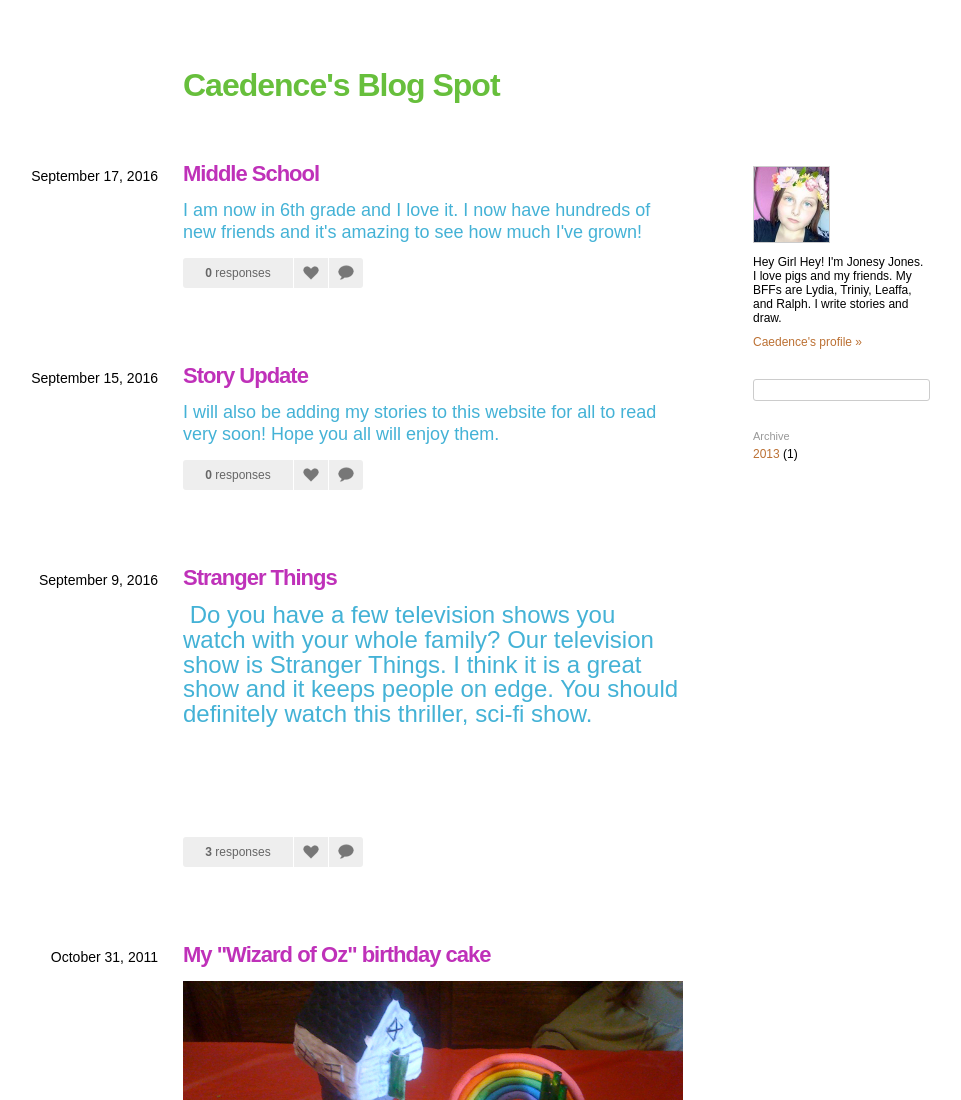
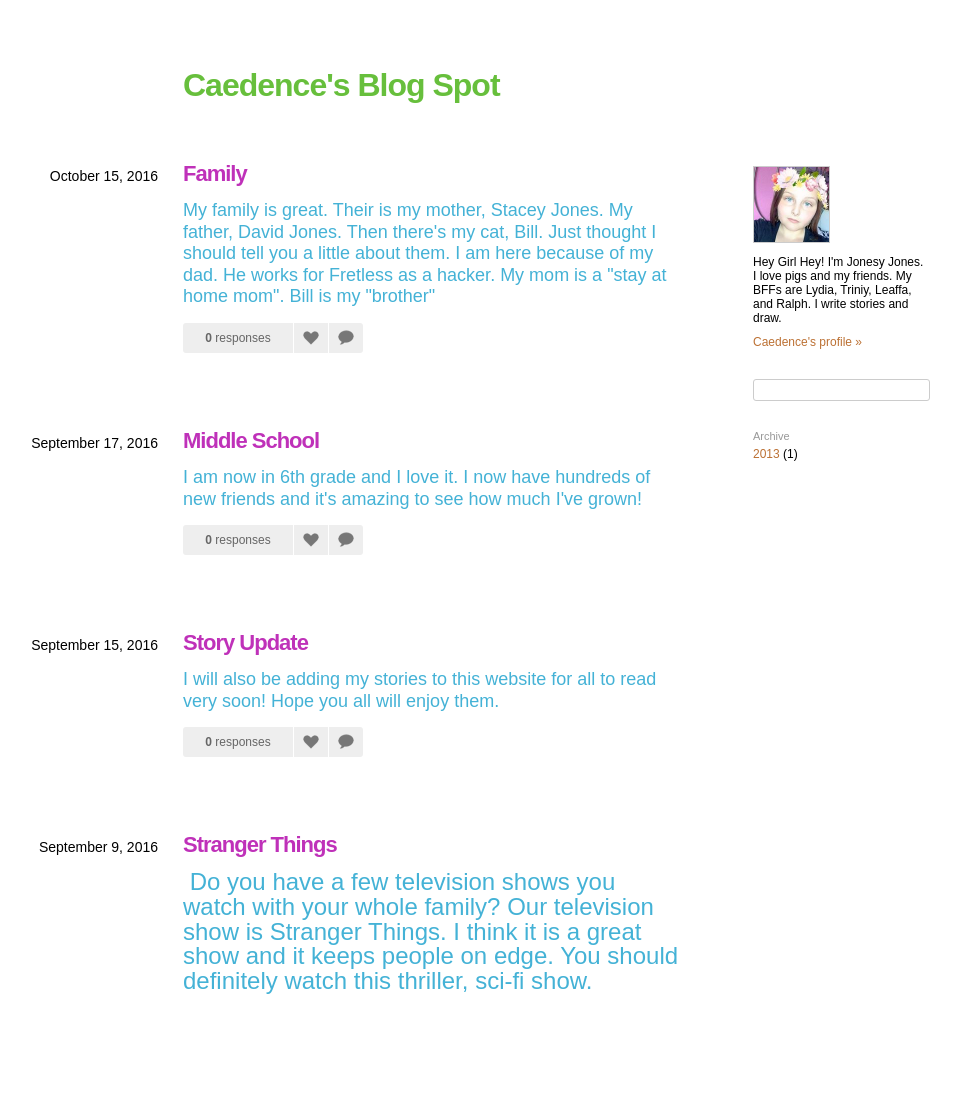
Before and after one commit to unixmonkey/caedence.net, a plain HTML site: page index.html in a window 1280 px wide. Shown: the top 1100 px of the page, without its empty margins (162-1123 px from the left). Drawn offline with Linux system fonts and the light colour scheme.

Commit message:
Add Oct 15, 2016 post

```diff
--- a/index.html
+++ b/index.html
@@ -167,6 +167,32 @@
       </aside>
       <div id="articles">
 
+        <article class="post clearfix">
+          <header>
+            <section>
+                <time pubdate="pubdate" datetime="2016-10-15"><a href="#">October 15, 2016</a></time>
+            </section>
+            <h1 class="post-title"><a href="#">Family</a></h1>
+          </header>
+          <div class="body">
+            <div class="inner">
+              <p>My family is great. Their is my mother, Stacey Jones. My father, David Jones. Then there's my cat, Bill. Just thought I should tell you a little about them. I am here because of my dad. He works for Fretless as a hacker. My mom is a "stay at home mom". Bill is my "brother"</p>
+            </div>
+          </div>
+          <footer>
+            <aside class="p_responses light">
+                <nav class='p_response_widget'>
+                  <ul class='clearfix'>
+                    <li class='p_responses_link'><a href="/responses/recent?post_id=176399805" data-posterous-response-count="176399805" data-response-post-id="176399805" title="View responses to this post"><strong>0</strong> responses</a></li>
+                    <li class='p_like_link'><a href="/likes/create?like_type=post&amp;post_id=176399805" class="like_post" data-like-url="/likes/create?like_type=post&amp;post_id=176399805" data-posterous-like-button-for-post-id="176399805" data-posterous-like-text="Like this post" data-posterous-like="true" data-posterous-unlike-text="Unlike this post" data-unlike-url="/likes/delete?like_type=post&amp;post_id=176399805" rel="nofollow" title="Like this post"><div class='p_like_icon'></div><div class='p_unlike_icon' style='display:none'></div><span>Like</span></a></li>
+                    <li class='p_comment_link'><a href="/responses/recent?post_id=176399805" data-comment-post-id="176399805" title="Comment on this post"><div>Comment</div></a></li>
+                  </ul>
+                </nav>
+              <div data-posterous-responses-for-post-id="176399805"></div>
+            </aside>
+          </footer>
+        </article>
+
 
 
           <article class="post clearfix" id="post_176399805">
@@ -190,15 +216,8 @@
                       <li class='p_comment_link'><a href="/responses/recent?post_id=176399805" data-comment-post-id="176399805" title="Comment on this post"><div>Comment</div></a></li>
                     </ul>
                   </nav>
-
-
                 <div data-posterous-responses-for-post-id="176399805"></div>
-
-
-
               </aside>
-
-
             </footer>
           </article>
 
```
Lines whose indentation alone changed are shown as unchanged.
